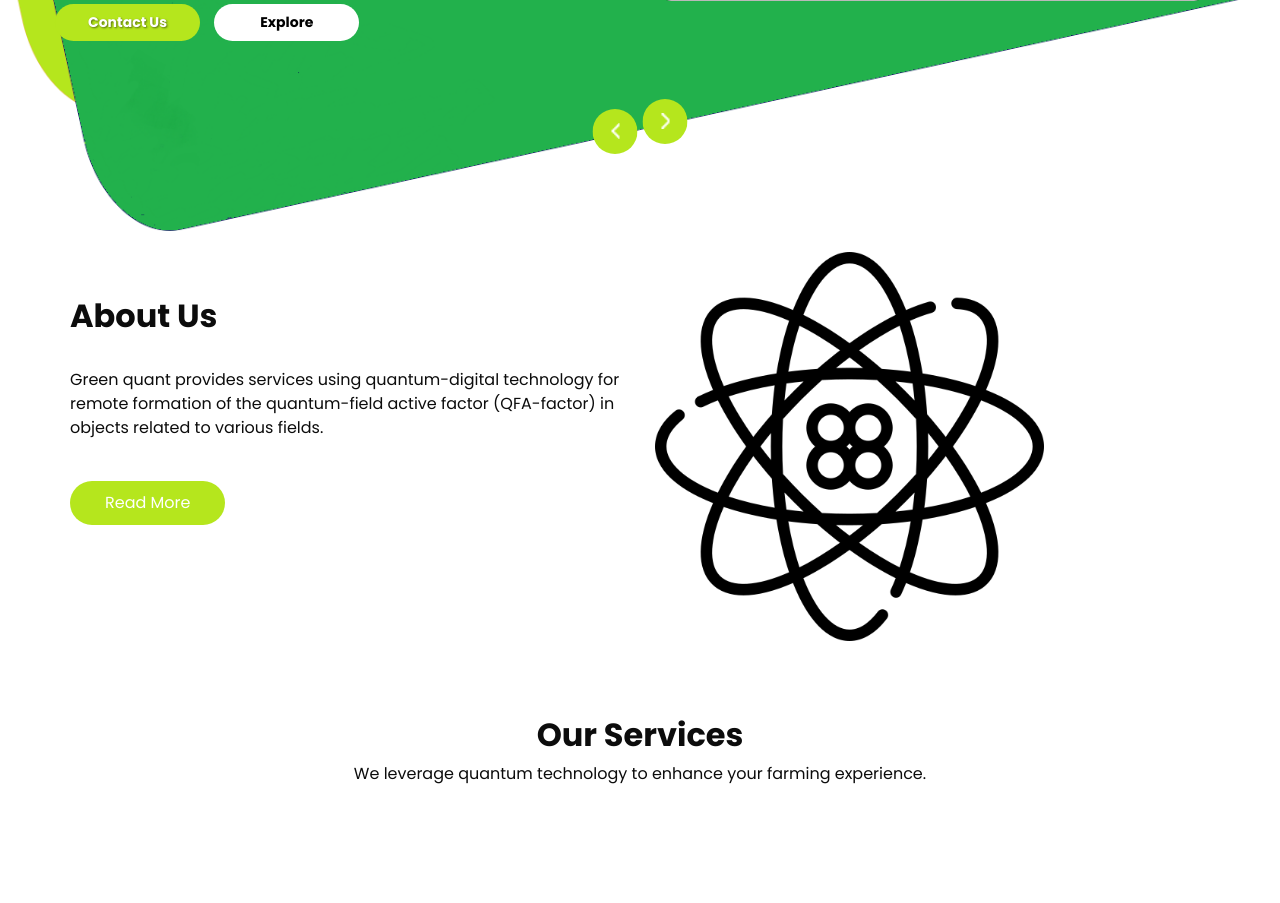
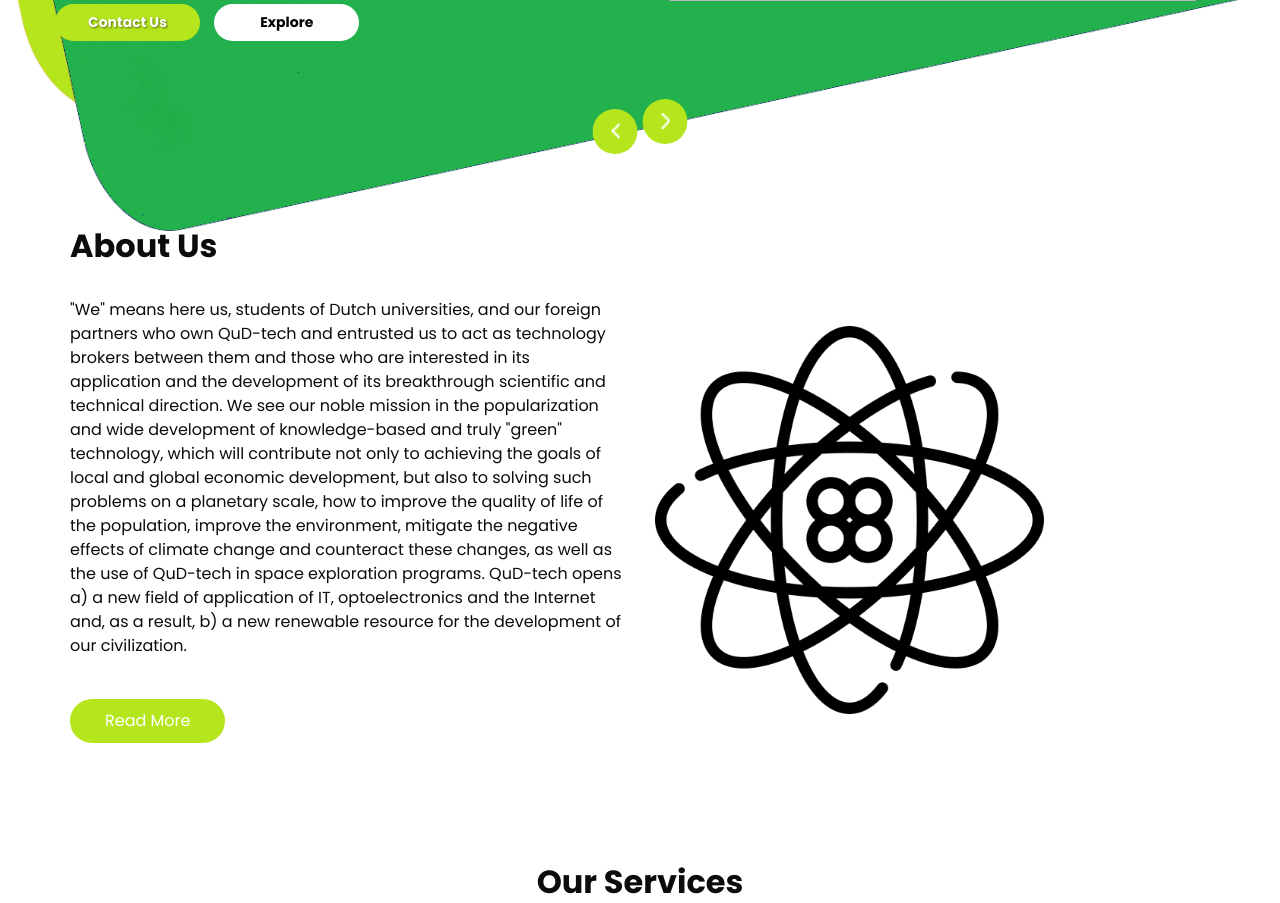
Before and after one commit to SkullCandby/flask-GPsN, a Flask app: page /index in a window 1280 px wide. Shown: the part 553-1456 px from the top of the page. Run offline with Flask 3, Linux system fonts and the light colour scheme; some libraries are stand-ins or nearby versions.

Commit message:
Update index.html

```diff
--- a/templates/index.html
+++ b/templates/index.html
@@ -286,8 +286,10 @@
                             </h2>
                         </div>
                         <p>
-                            Green quant provides services using quantum-digital technology for remote formation of the
-                            quantum-field active factor (QFA-factor) in objects related to various fields.
+                            "We" means here us, students of Dutch universities, and our foreign partners who own QuD-tech and entrusted us to act as technology brokers between them and those who are interested in its application and the development of its breakthrough scientific and technical direction.
+                            We see our noble mission in the popularization and wide development of knowledge-based and truly "green" technology, which will contribute not only to achieving the goals of local and global economic development, but also to solving such problems on a planetary scale, how to
+                            improve the quality of life of the population, improve the environment, mitigate the negative effects of climate change and counteract these changes, as well as the use of QuD-tech in space exploration programs. QuD-tech opens a) a new field of application of IT, optoelectronics
+                            and the Internet and, as a result, b) a new renewable resource for the development of our civilization.
                         </p>
                         <a href="/about">
                             Read More
```
